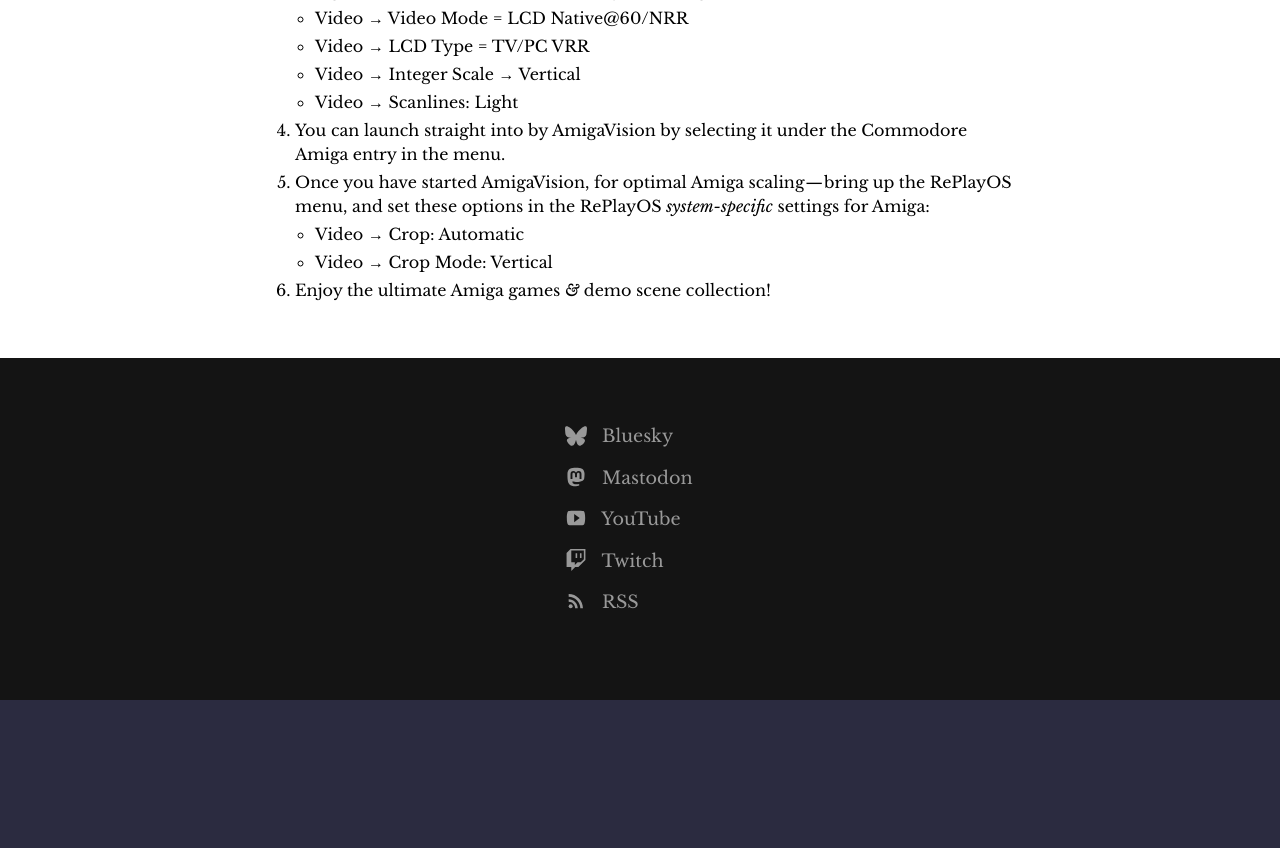
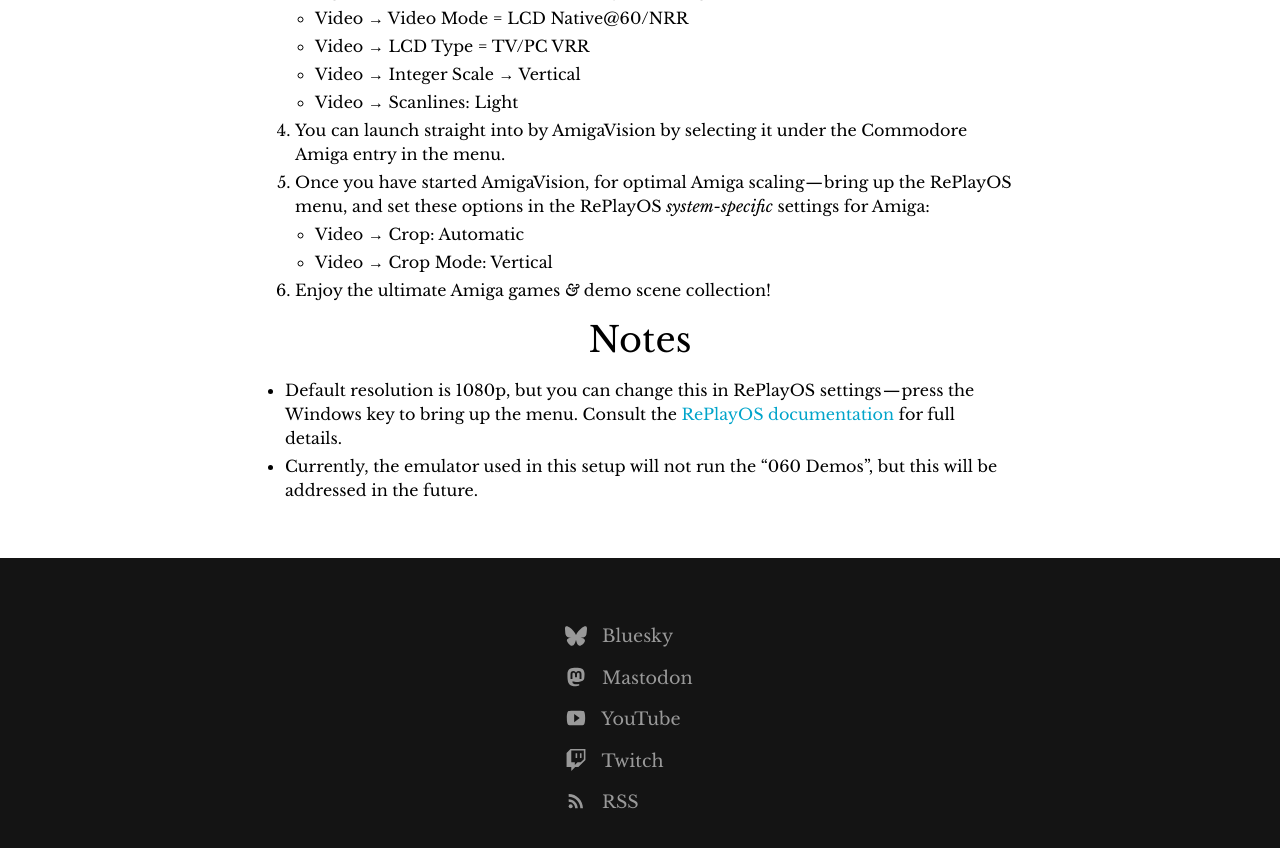
Before and after one commit to amigavision/amigavision.github.io, a Jekyll site: the page built from download/replay.html, in a window 1280 px wide and 900 px high, scrolled down 677 px. Shown: the top 848 px of the window. Built offline with Jekyll 4.4.1, drawn with Linux system fonts in a browser that asks for light colours; before the commit the page ends 1377 px from its top, so only the background shows below that.

Commit message:
Add notes from the Pi download page

```diff
--- a/download/replay.html
+++ b/download/replay.html
@@ -34,6 +34,12 @@
       </ul>
       <li>Enjoy the ultimate Amiga games <i>&</i> demo scene collection!
     </ol>
+
+    <h2>Notes</h2>
+    <ul>
+      <li>Default resolution is 1080p, but you can change this in RePlayOS settings — press the Windows key to bring up the menu. Consult the <a href="https://www.replayos.com/videobasic/">RePlayOS documentation</a> for full details.
+      <li>Currently, the emulator used in this setup will not run the “060 Demos”, but this will be addressed in the future.
+    </ul>
   </div>
 </section>
 </div>
```
